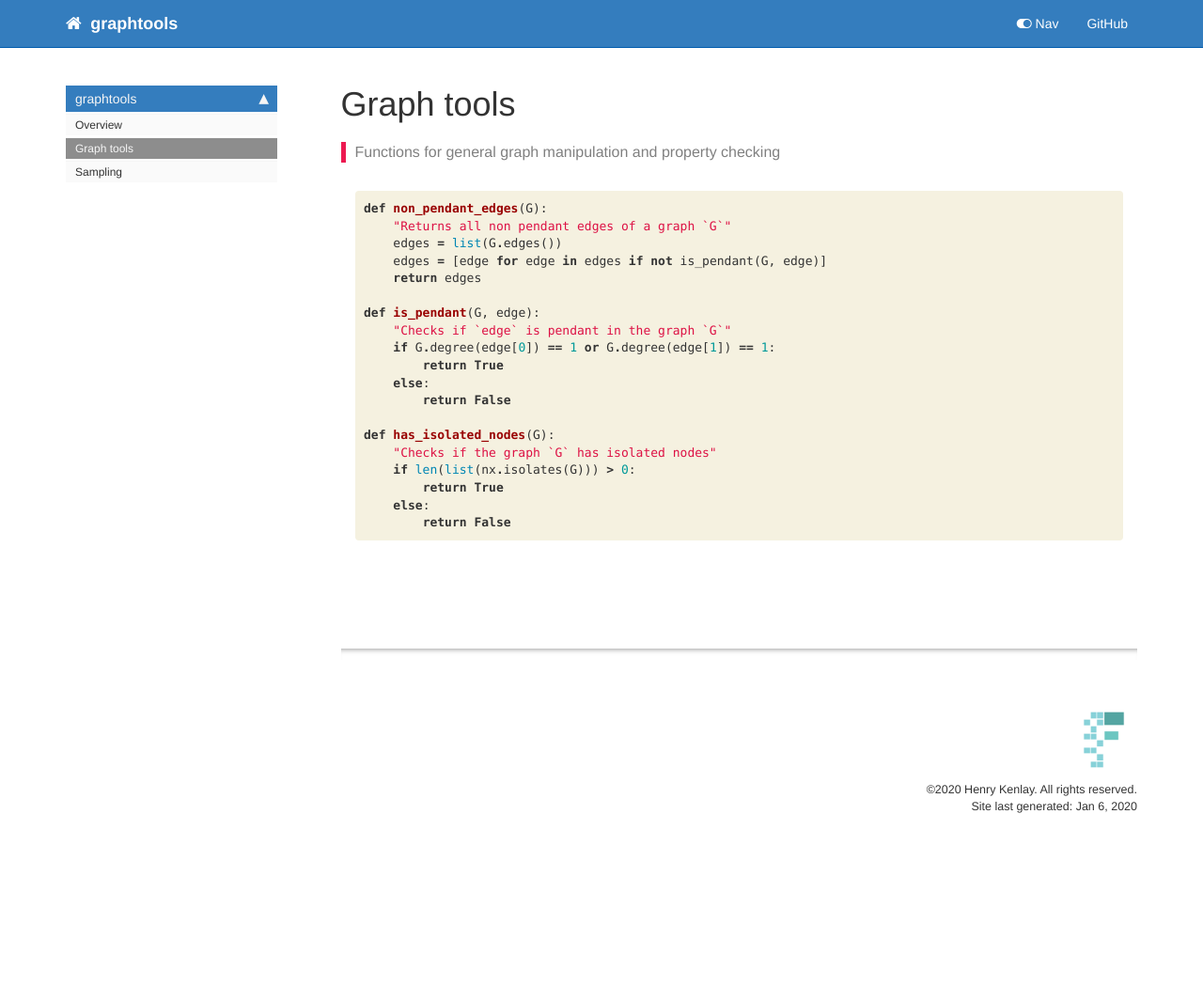
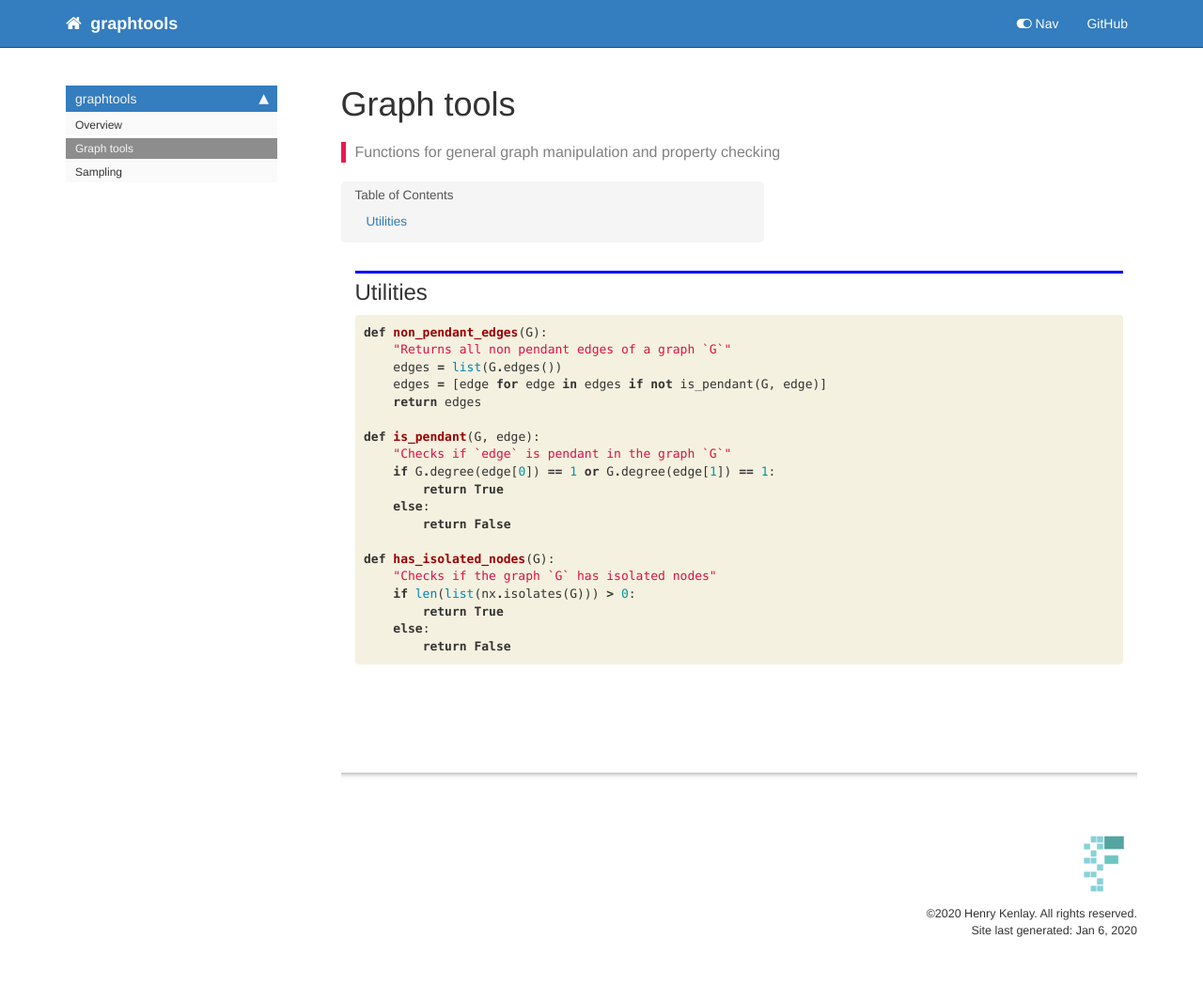
Before and after one commit to henrykenlay/grapht, a Jekyll site: the page built from docs/graphtools.html, in a window 1280 px wide. Shown: the whole page at 94% size. Built offline with Jekyll 4.4.1, drawn with Linux system fonts in a browser that asks for light colours; nearby versions of some CDN libraries; comment, search, counter and statistics services are not loaded; before the commit the page ends 918 px from its top, so only the background shows below that.

Commit message:
minor change

```diff
--- a/docs/graphtools.html
+++ b/docs/graphtools.html
@@ -21,6 +21,12 @@
 
 <div class="cell border-box-sizing code_cell rendered">
 
+</div>
+<div class="cell border-box-sizing text_cell rendered"><div class="inner_cell">
+<div class="text_cell_render border-box-sizing rendered_html">
+<h2 id="Utilities">Utilities<a class="anchor-link" href="#Utilities">&#182;</a></h2>
+</div>
+</div>
 </div>
 <div class="cell border-box-sizing code_cell rendered">
 <div class="input">
```
Also changed, not shown: 1 other file.
